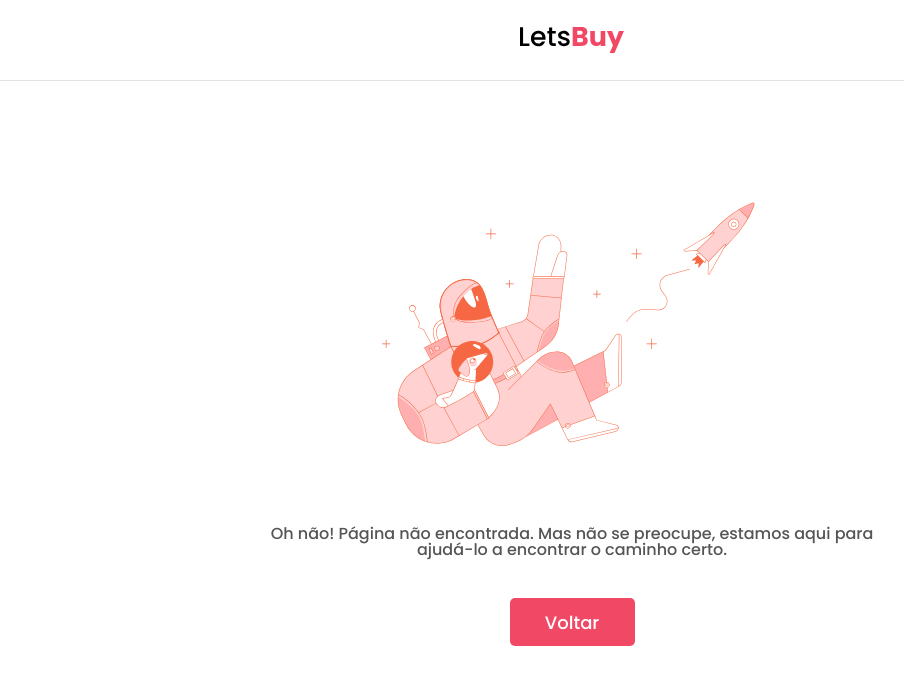
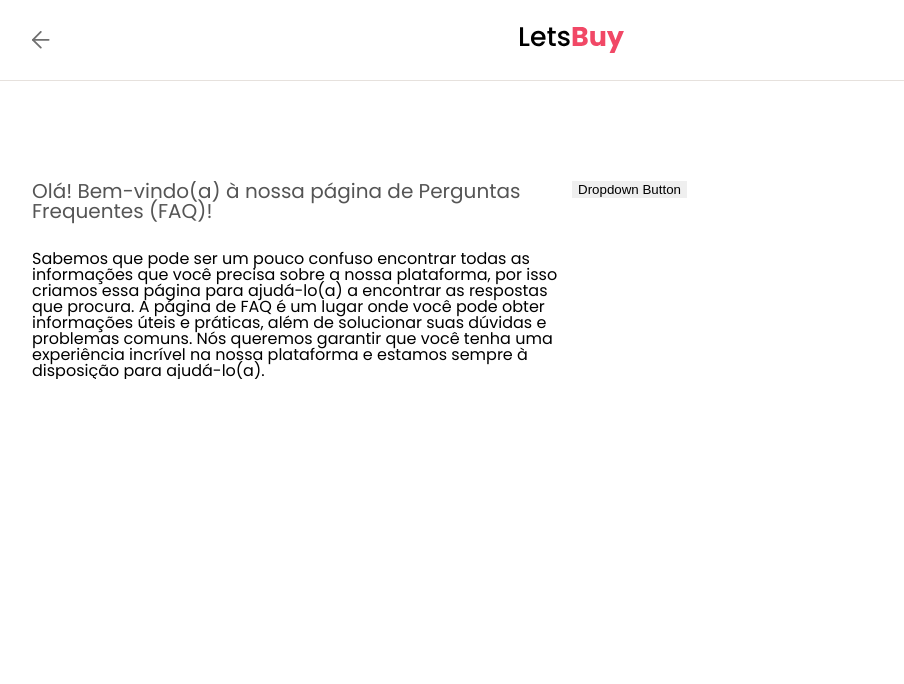
Before and after one commit to letssBuyy/letsbuy_web, a React (Create React App) app: page /fac in a window 1280 px wide. Shown: the top 684 px of the page, without its empty margins (68-972 px from the left). Built offline with nearby package versions, Linux system fonts and the light colour scheme.

Commit message:
subindo a primeira versão da tela faq

```diff
--- /dev/null
+++ b/src/pages/Fac.jsx
@@ -0,0 +1,48 @@
+import React, { useState } from "react";
+import { Container, Title, P } from "../assets/styles/AboutUsStyle";
+import Navbar from "../components/Navbar";
+import Dropdown from 'react-bootstrap/Dropdown';
+
+
+export default function Exibir() {
+
+    // function handlePasswordChange(event) {
+    //     setPassword(event.target.value);
+    // }
+
+    return (
+        <>
+            <Navbar type='basic'
+                isAuthenticated={false}
+                showBackButton={true}
+            />
+            <div style={{
+                width: '100%',
+                height: '100%',
+                alignItems: 'center',
+                justifyContent: 'center'
+            }}>
+                <Container>
+                    <div>
+                        <Title>Olá! Bem-vindo(a) à nossa página de Perguntas Frequentes (FAQ)!</Title>
+                        <P>Sabemos que pode ser um pouco confuso encontrar todas as informações que você precisa sobre a nossa plataforma, por isso criamos essa página para ajudá-lo(a) a encontrar as respostas que procura. A página de FAQ é um lugar onde você pode obter informações úteis e práticas, além de solucionar suas dúvidas e problemas comuns. Nós queremos garantir que você tenha uma experiência incrível na nossa plataforma e estamos sempre à disposição para ajudá-lo(a).</P>
+                    </div>
+
+                        <Dropdown>
+                            <Dropdown.Toggle variant="success" id="dropdown-basic">
+                                Dropdown Button
+                            </Dropdown.Toggle>
+
+                            <Dropdown.Menu>
+                                <Dropdown.Item href="#/action-1">Action</Dropdown.Item>
+                                <Dropdown.Item href="#/action-2">Another action</Dropdown.Item>
+                                <Dropdown.Item href="#/action-3">Something else</Dropdown.Item>
+                            </Dropdown.Menu>
+                        </Dropdown>
+
+
+                </Container>
+            </div>
+        </>
+    )
+}
--- a/src/routers/router.js
+++ b/src/routers/router.js
@@ -13,6 +13,7 @@ import SuccessfulPayment from '../pages/SuccessfulPayment';
 import Checkout from '../pages/checkout';
 import EditAd from '../pages/EditAd';
 import PublishAd from '../pages/PublishAd';
+import Fac from '../pages/Fac';
 
 export default function Routers() {
     return (
@@ -27,6 +28,7 @@ export default function Routers() {
                 <Route path='/perfil' element={<Profile />} />
                 <Route path='/pagamento-concluido' element={<SuccessfulPayment />} />
                 <Route path='/checkout' element={<Checkout />} />
+                <Route path='/fac' element={<Fac />}/>
                 <Route path='/editar-anuncio' element={<EditAd />} />
                 <Route path='/publicar-anuncio' element={<PublishAd />} />
                 <Route path='*' element={<NotFound />} />
```
